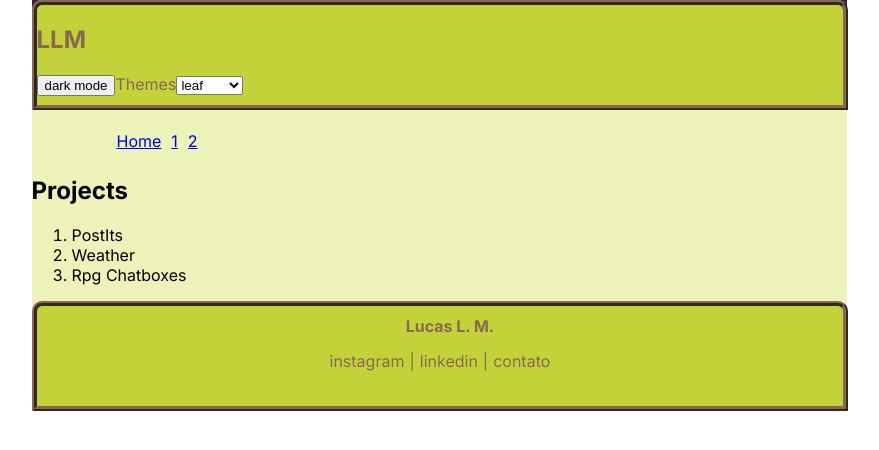
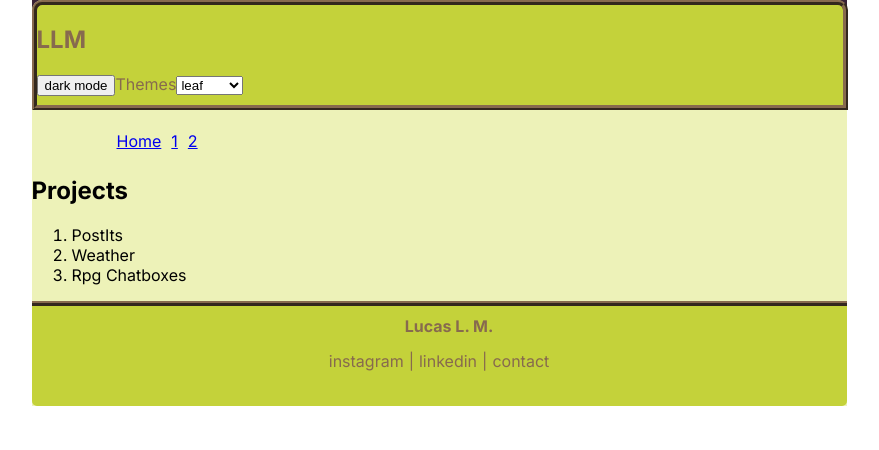
Before and after one commit to LucasLdeMorais/llm-personal-website, a Next.js app: page / in a window 1280 px wide. Shown: the top 450 px of the page, without its empty margins (201-1080 px from the left). Built offline with nearby package versions, Linux system fonts and the light colour scheme.

Commit message:
feature: Footer

```diff
--- a/src/app/components/Footer.tsx
+++ b/src/app/components/Footer.tsx
@@ -13,12 +13,11 @@ const Footer = () => {
         top: auto;
         right: 0;
         bottom: 0;
-        width: 99%;
         min-height: 100px;
-        border: 5px ridge ${currentTheme.colors.secondary};
-        border-top-right-radius: 10px;
-        border-top-left-radius: 10px;
         background-color: ${currentTheme.colors.primary};
+        border-top: 5px ridge ${currentTheme.colors.secondary};
+        border-bottom-left-radius: 5px;
+        border-bottom-right-radius: 5px;
 
         & h4 {
             margin: 10px auto;
@@ -63,8 +62,8 @@ const Footer = () => {
             linkName:"linkedin"
         },
         {
-            link: "/contato",
-            linkName:"contato"
+            link: "/contact",
+            linkName:"contact"
         }
     ]
 
```
